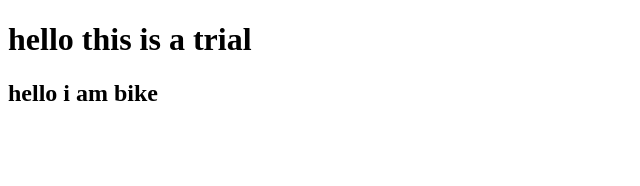
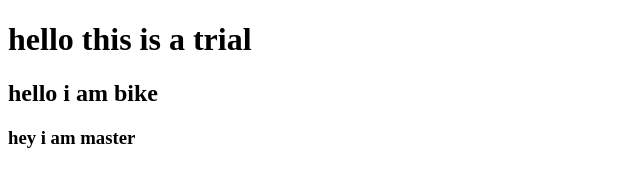
Before and after one commit to devopswithdayanand/demo-m1, a plain HTML site: page index.html in a window 1280 px wide. Shown: the whole page, without its empty margins (0-640 px from the left). Drawn offline with Linux system fonts and the light colour scheme.

Commit message:
this is index file

```diff
--- a/index.html
+++ b/index.html
@@ -12,5 +12,8 @@
     <h2>
         hello i am bike
     </h2>
+    <h3>
+        hey i am master
+    </h3>
 </body>
 </html>
```
